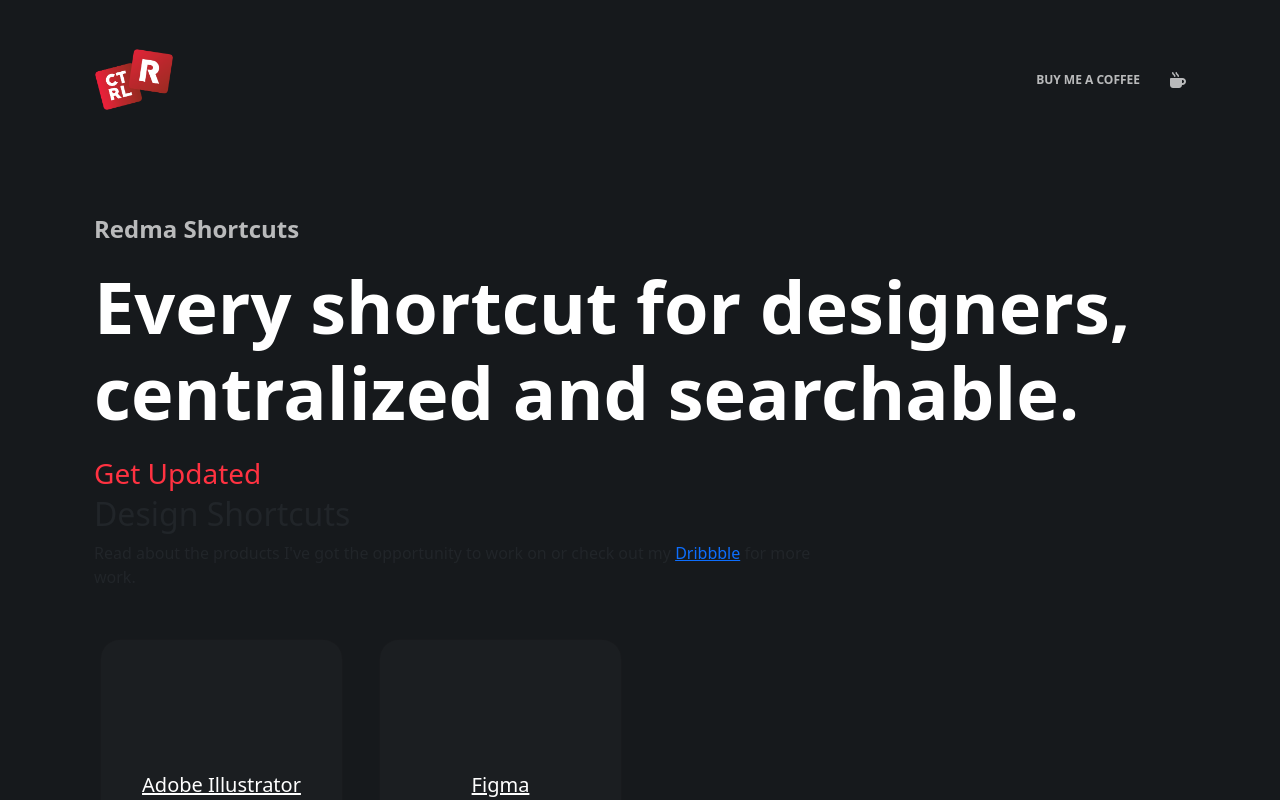
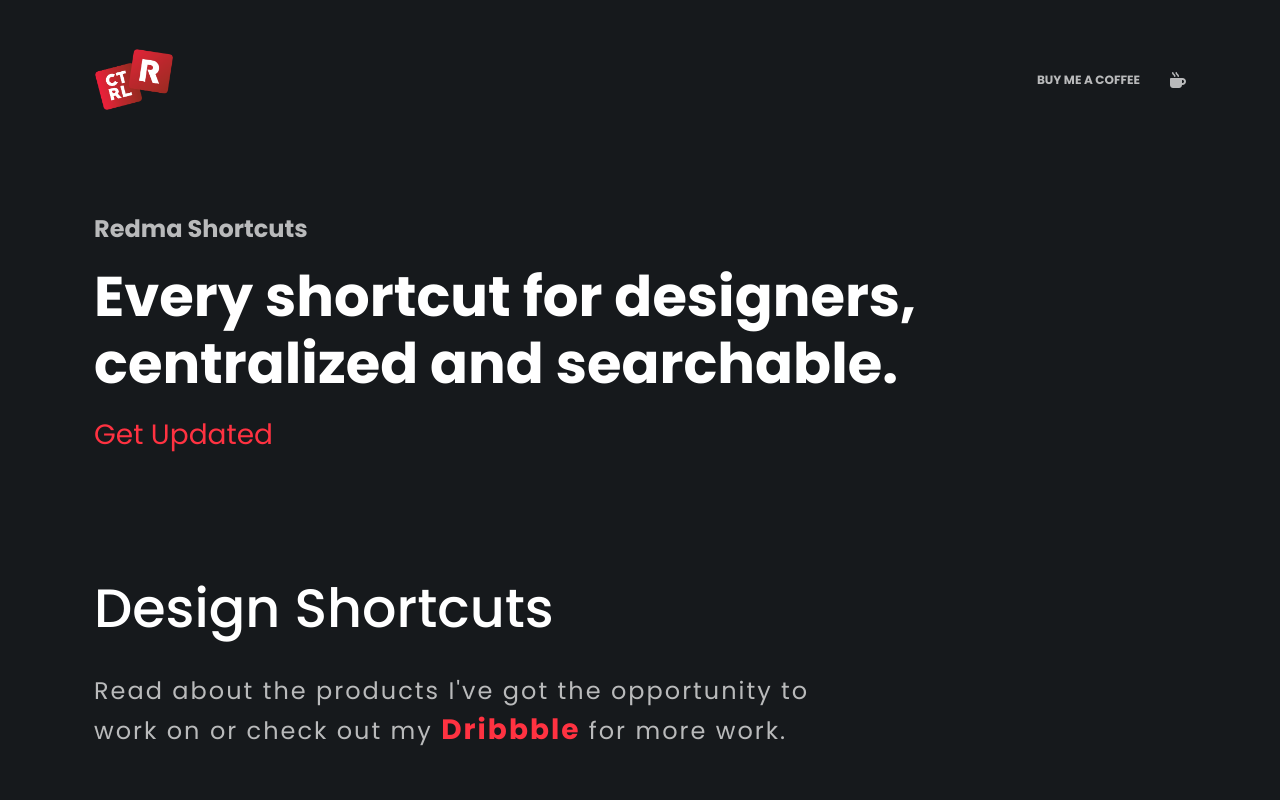
Before and after one commit to mmriz16/Shortcuts, a plain HTML site: page index.html in a window 1280 px wide. Shown: the top 800 px of the page. Drawn offline with nearby package versions, Linux system fonts and the light colour scheme.

Commit message:
Add Style

```diff
--- a/style.css
+++ b/style.css
@@ -1,9 +1,14 @@
+@import url('https://fonts.googleapis.com/css2?family=Poppins:wght@100;200;300;400;500;600;700;800;900&display=swap');
 :root {
     --black: #000;
     --white: #fff;
     --red-accent: #ff3241;
     --black-accent: #1b1e21;
     --white-trans: rgba(255, 255, 255, 0.7);
+  }
+
+  *{
+    font-family: 'Poppins', sans-serif;
   }
 
   body {
@@ -69,8 +74,17 @@
   color: var(--white-trans);
 }
 
+.hero-left .caption-header{
+  color: var(--white);
+}
+
+.hero-left .caption-header a{
+  text-decoration: none;
+  color: var(--red-accent);
+}
+
 .hero-left h1 {
-  font-size: 72px;
+  font-size: 56px;
   color: var(--white);
   font-weight: bold;
 }
@@ -120,7 +134,45 @@
 }
 
 .shortcuts-card-right .card{
+  text-decoration: none;
   border-radius: 20px;
   background-color: var(--black-accent);
   color: var(--white);
 }
+
+/* Work Section */
+.work-container {
+  margin: 120px 0 120px 0;
+}
+
+.work-container .row .col-12 h2 {
+  color: var(--white);
+  font-size: 54px;
+}
+
+.work-container .row .col-12 .p-big {
+  color: var(--white-trans);
+  font-size: 24px;
+  letter-spacing: 2px;
+  margin: 24px 0 32px 0;
+}
+
+.work-container .row .col-12 .p-big .a-big {
+  font-size: 28px;
+  text-decoration: none;
+  font-weight: bold;
+  color: var(--red-accent);
+}
+
+.work-container .row .col-12 .p-big .a-big:hover {
+  text-decoration: underline;
+}
+
+.work-row {
+  padding: 56px 0 32px 0;
+}
+
+/* Footer */
+.col-12 .contact-bar-footer{
+  color: var(--white);
+}
```
